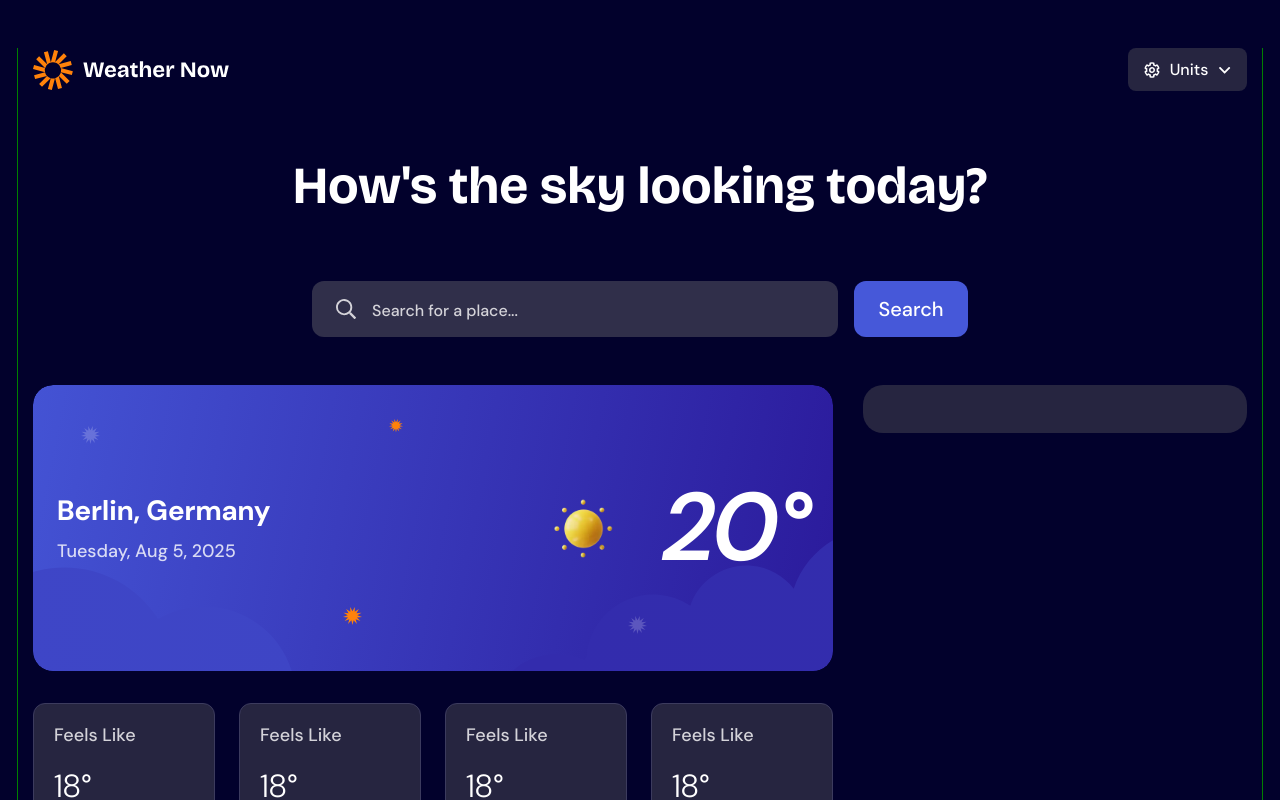
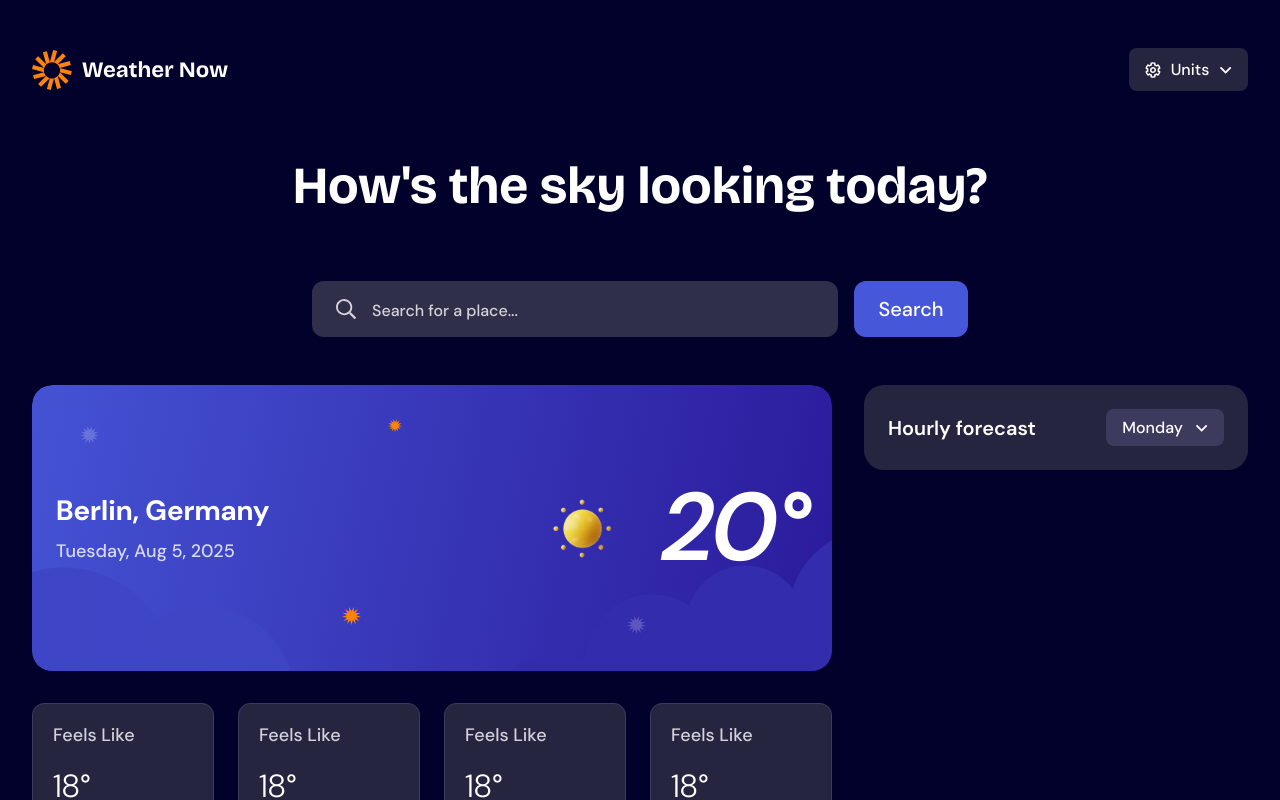
Before and after one commit to fLa5ic/react-weather-app, a React (Create React App) app: page / in a window 1280 px wide. Shown: the top 800 px of the page. Built offline with nearby package versions, Linux system fonts and the light colour scheme.

Commit message:
сверстал пару компонентов и добавил открытие/закрытие popup по клику

```diff
--- a/src/App.tsx
+++ b/src/App.tsx
@@ -5,6 +5,7 @@ import Search from './components/Search/Search';
 import WeatherInfo from './components/WeatherInfo/WeatherInfo';
 import WeatherDetails from './components/WeatherDetails/WeatherDetails';
 import DayilyForecast from './components/DailyForecast/DailyForecast';
+import DaysDropdownBtn from './components/DaysDropdownBtn/DaysDropdownBtn';
 
 import rainImg from './assets/images/icon-rain.webp';
 
@@ -36,7 +37,12 @@ function App() {
                      </div>
                   </div>
                </div>
-          <div className="content-right"></div>
+               <div className="content-right">
+                  <div className="content-right__header">
+                     <div className="content-right__header-title">Hourly forecast</div>
+                     <DaysDropdownBtn />
+                  </div>
+               </div>
             </div>
          </div>
       </div>
--- /dev/null
+++ b/src/components/DaysDropdownBtn/DaysDropdownBtn.module.scss
@@ -0,0 +1,81 @@
+@import "../../scss/variables";
+
+.daysDropdownBtnWrapper {
+  position: relative;
+
+  .daysDropdownBtn {
+    display: flex;
+    justify-content: center;
+    align-items: center;
+    padding: .8rem 1.6rem;
+    gap: 1.2rem;
+    height: 3.7rem;
+
+    background: #3C3B5E;
+    border-radius: .8rem;
+    border: none;
+
+    font-family: 'DM Sans';
+    font-style: normal;
+    font-weight: 500;
+    font-size: 1.6rem;
+    line-height: 2.1rem;
+    text-align: center;
+    cursor: pointer;
+
+    color: $main;
+
+    &:focus {
+      box-shadow: 0 0 0 .3rem $bgColor, 0 0 0 .5rem $main;
+    }
+  }
+
+  .daysDropdownPopup {
+    display: flex;
+    flex-direction: column;
+    align-items: flex-start;
+    padding: .8rem;
+    gap: .4rem;
+
+    position: absolute;
+    width: 21.4rem;
+    right: 0;
+    top: 4.7rem;
+
+    background: $bgComponents;
+    border: .1rem solid #3C3B5E;
+    box-shadow: 0 .8rem 1.6rem rgba(2, 1, 44, 0.32);
+    border-radius: 1.2rem;
+
+    & button {
+      font-family: 'DM Sans';
+      font-style: normal;
+      font-weight: 500;
+      font-size: 1.6rem;
+      text-align: left;
+      line-height: 1.9rem;
+      cursor: pointer;
+      color: $main;
+
+      padding: 1rem .8rem;
+      gap: 1rem;
+
+      width: 19.8rem;
+      height: 3.9rem;
+
+      background: transparent;
+      border-radius: .8rem;
+      border: none;
+
+      transition: background .25s ease-out;
+
+      &:hover {
+        background: $bgHourlyComp;
+      }
+
+      &.active {
+        background: $bgHourlyComp;
+      }
+    }
+  }
+}
--- /dev/null
+++ b/src/components/DaysDropdownBtn/DaysDropdownBtn.tsx
@@ -0,0 +1,39 @@
+import React from 'react';
+
+import dropDownIcon from '../../assets/images/icon-dropdown.svg';
+
+import styles from './DaysDropdownBtn.module.scss';
+
+const DaysDropdownBtn: React.FC = () => {
+   const [open, setOpen] = React.useState(false);
+   const [selectedDay, setSelectedDay] = React.useState(0);
+
+   const daysList = ['Monday', 'Tuesday', 'Wednesday', 'Thursday', 'Friday', 'Saturday', 'Sunday'];
+
+   const onClickDaysListItem = (i: number) => {
+      setSelectedDay(i);
+      setOpen(false);
+   };
+
+   return (
+      <div className={styles.daysDropdownBtnWrapper}>
+         <button onClick={() => setOpen(!open)} className={styles.daysDropdownBtn}>
+            {daysList[selectedDay]}
+            <img src={dropDownIcon} alt="dropDownIcon" />
+         </button>
+         {open && (
+            <div className={styles.daysDropdownPopup}>
+               {daysList.map((name, i) => (
+                  <button
+                     key={i}
+                     onClick={() => onClickDaysListItem(i)}
+                     className={selectedDay === i ? styles.active : ''}>
+                     {name}
+                  </button>
+               ))}
+            </div>
+         )}
+      </div>
+   );
+};
+export default DaysDropdownBtn;
--- a/src/components/Header/Header.module.scss
+++ b/src/components/Header/Header.module.scss
@@ -49,13 +49,13 @@
       }
 
       .unitsPopup {
-        display: none;
         position: absolute;
         right: 0;
+        z-index: 99;
 
         margin-top: 1rem;
 
-        // display: flex;
+        display: flex;
         flex-direction: column;
         align-items: flex-start;
         padding: .6rem .8rem;
--- a/src/components/Header/Header.tsx
+++ b/src/components/Header/Header.tsx
@@ -8,6 +8,8 @@ import optionSwitcCheckmark from '../../assets/images/icon-checkmark.svg';
 import styles from './Header.module.scss';
 
 const Header: React.FC = () => {
+   const [open, setOpen] = React.useState(false);
+
    return (
       <div className={styles.header}>
          <div className={styles.wrap}>
@@ -15,11 +17,16 @@ const Header: React.FC = () => {
                <img src={logoSvg} alt="Weather Now" />
             </div>
             <div className={styles.unitsWrap}>
-               <button className={styles.units}>
+               <button
+                  onClick={() => {
+                     setOpen(!open);
+                  }}
+                  className={styles.units}>
                   <img src={unitsSvg} alt="units" />
                   <span>Units</span>
                   <img src={unitsArrowDown} alt="dropDown" />
                </button>
+               {open && (
                   <div className={styles.unitsPopup}>
                      <button className={styles.switchBtn}>Switch to Imperial</button>
                      <div className={styles.unitsOptionsWrap}>
@@ -84,6 +91,7 @@ const Header: React.FC = () => {
                         </div>
                      </div>
                   </div>
+               )}
             </div>
          </div>
       </div>
--- a/src/scss/app.scss
+++ b/src/scss/app.scss
@@ -9,8 +9,8 @@
   padding-right: 15px;
   margin: 0 auto;
 
-  border-right: 1px solid green;
-  border-left: 1px solid green;
+  // border-right: 1px solid green;
+  // border-left: 1px solid green;
 }
 
 *,
@@ -112,5 +112,20 @@ body {
     background: $bgComponents;
     border-radius: 2rem;
 
+    &__header {
+      display: flex;
+      align-items: center;
+      justify-content: space-between;
+
+      &-title {
+        font-family: 'DM Sans';
+        font-style: normal;
+        font-weight: 600;
+        font-size: 2rem;
+        line-height: 2.4rem;
+
+        color: $main;
+      }
+    }
   }
 }
```
Lines whose indentation alone changed are shown as unchanged.
